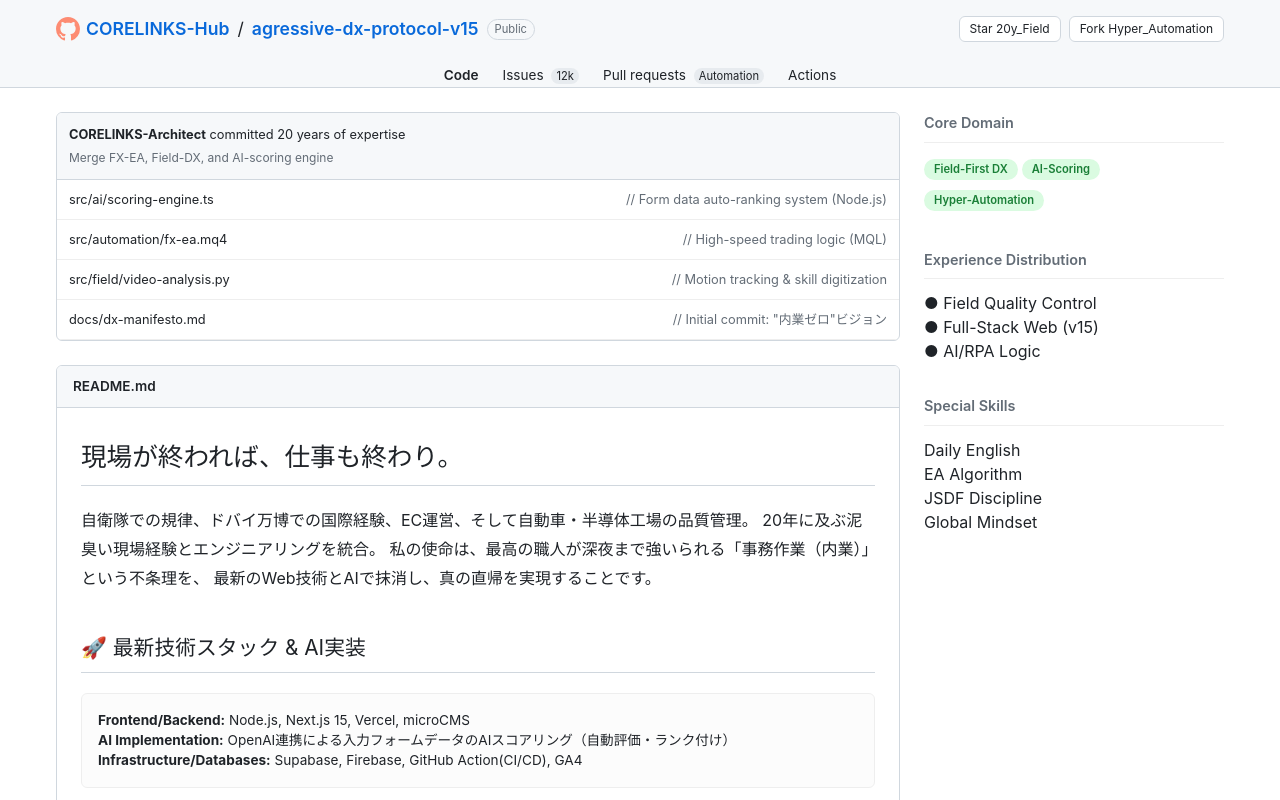
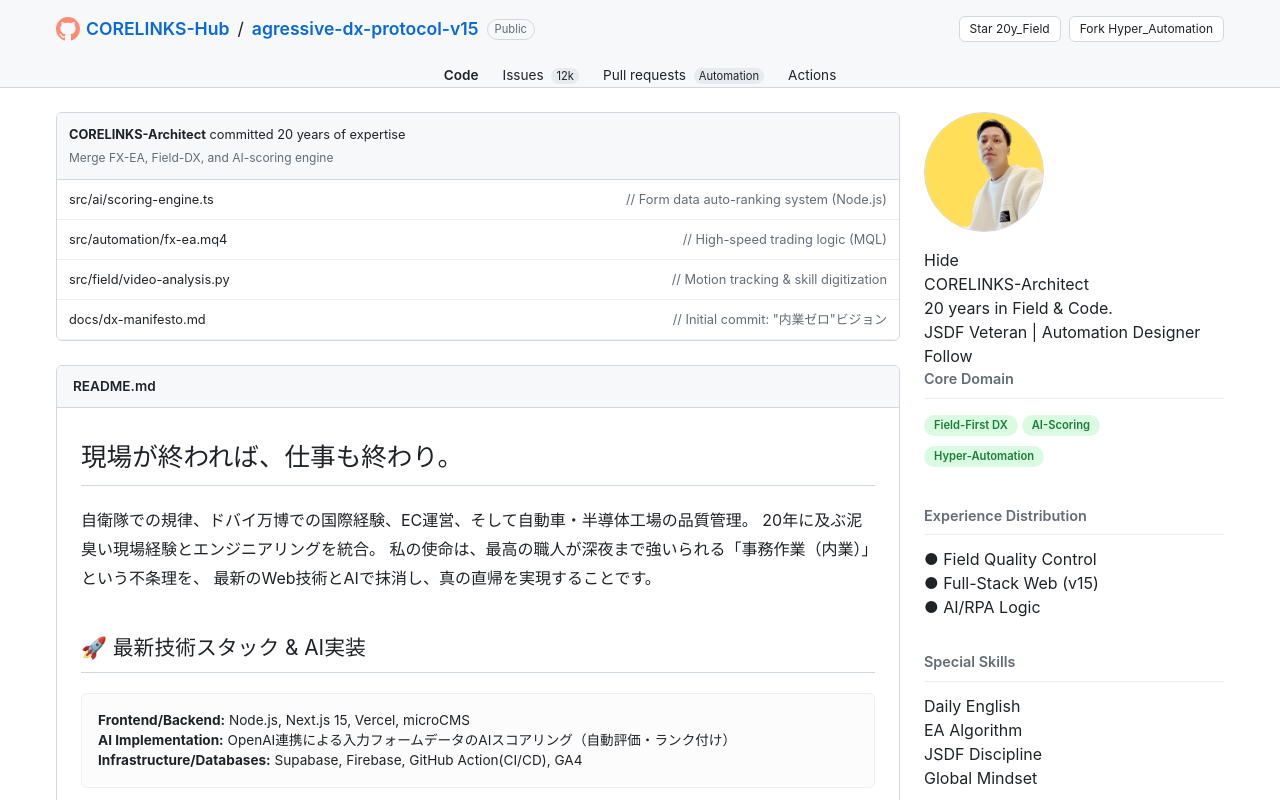
Before and after one commit to oppohone011-ux/core_links_hp, a Next.js app: page /dx in a window 1280 px wide. Shown: the top 800 px of the page. Built offline with nearby package versions, Linux system fonts and the light colour scheme.

Commit message:
feat: add profile avatar and adjust layout for field-dx manifesto

```diff
--- a/src/app/dx/DX.module.css
+++ b/src/app/dx/DX.module.css
@@ -130,3 +130,83 @@
   .headerTop { flex-direction: column; align-items: flex-start; }
   .repoActions { align-self: flex-start; }
 }
+
+/* GitHubのあの空気感を出すためのベース設定 */
+:root {
+  --gh-border: #d0d7de;
+  --gh-bg-sub: #f6f8fa;
+  --gh-text-main: #1f2328;
+  --gh-text-link: #0969da;
+}
+
+/* READMEのコンテナ：デカい余白と太い文字 */
+.readme-container {
+  border: 1px solid var(--gh-border);
+  border-radius: 6px;
+  margin-top: 24px;
+  background-color: #fff;
+}
+
+.readme-header {
+  padding: 8px 16px;
+  background-color: var(--gh-bg-sub);
+  border-bottom: 1px solid var(--gh-border);
+  font-size: 14px;
+  font-weight: 600;
+  display: flex;
+  align-items: center;
+}
+
+/* 「現場が終われば、仕事も終わる。」をデカく見せる */
+.readme-content {
+  padding: 48px 32px; /* 縦にたっぷりの余白 */
+  color: var(--gh-text-main);
+  line-height: 1.5;
+}
+
+.readme-content h1 {
+  font-size: 42px; /* 圧倒的にデカく */
+  font-weight: 800;
+  letter-spacing: -0.02em;
+  margin: 0;
+  border: none; /* デフォルトの境界線は消す */
+}
+
+/* 右サイドバーのラベル（Field-First DXなど） */
+.label-badge {
+  display: inline-block;
+  padding: 0 10px;
+  font-size: 12px;
+  font-weight: 500;
+  line-height: 22px;
+  border-radius: 20px;
+  border: 1px solid transparent;
+  background-color: #dafbe1; /* 薄い緑 */
+  color: #1a7f37;
+  margin-right: 4px;
+}
+
+/* 特殊スキルなどのリストを飾らない */
+.special-skills-list {
+  list-style: none;
+  padding: 0;
+  font-size: 14px;
+  line-height: 2;
+}
+
+/* --- AVATAR (追加分) --- */
+.avatar {
+  width: 48px;            /* 小さめに設定（GitHubのヘッダーやサイドバー風） */
+  height: 48px;
+  border-radius: 50%;     /* これで完全な丸になる */
+  object-fit: cover;      /* 写真が歪まないように調整 */
+  border: 1px solid #d0d7de; /* GitHub風の薄いグレーの枠線 */
+  display: block;         /* 余計な隙間を消す */
+}
+
+/* もしサイドバーで少し大きく見せたい場合はこちら */
+.sideCol .avatar {
+  width: 120px;
+  height: 120px;
+  margin-bottom: 16px;
+}
--- a/src/app/dx/page.tsx
+++ b/src/app/dx/page.tsx
@@ -153,12 +153,29 @@
 
           {/* RIGHT: SIDEBAR */}
           <aside className={styles.sideCol}>
+            {/* プロフィールセクションを追加 */}
+            <div className={styles.profileBlock}>
+              <div className={styles.avatarWrapper}>
+                <img src="/HIDE.png" alt="古川 秀幸" className={styles.avatar} />
+              </div>
+              <div className={styles.profileInfo}>
+                <h3 className={styles.profileName}>Hide</h3>
+                <p className={styles.profileId}>CORELINKS-Architect</p>
+                <p className={styles.profileBio}>
+                  20 years in Field & Code. <br />
+                  JSDF Veteran | Automation Designer
+                </p>
+                <button className={styles.followBtn}>Follow</button>
+              </div>
+            </div>
+
             <div className={styles.sideBlock}>
               <h3>Core Domain</h3>
               <p className={styles.domainTag}>Field-First DX</p>
               <p className={styles.domainTag}>AI-Scoring</p>
               <p className={styles.domainTag}>Hyper-Automation</p>
             </div>
+
             <div className={styles.sideBlock}>
               <h3>Experience Distribution</h3>
               <div className={styles.langBar}>
@@ -172,6 +189,7 @@
                 <li><span className={styles.dotPy}>●</span> AI/RPA Logic</li>
               </ul>
             </div>
+
             <div className={styles.sideBlock}>
               <h3>Special Skills</h3>
               <ul className={styles.skillList}>
```
Also changed, not shown: public/HIDE.png (added).
